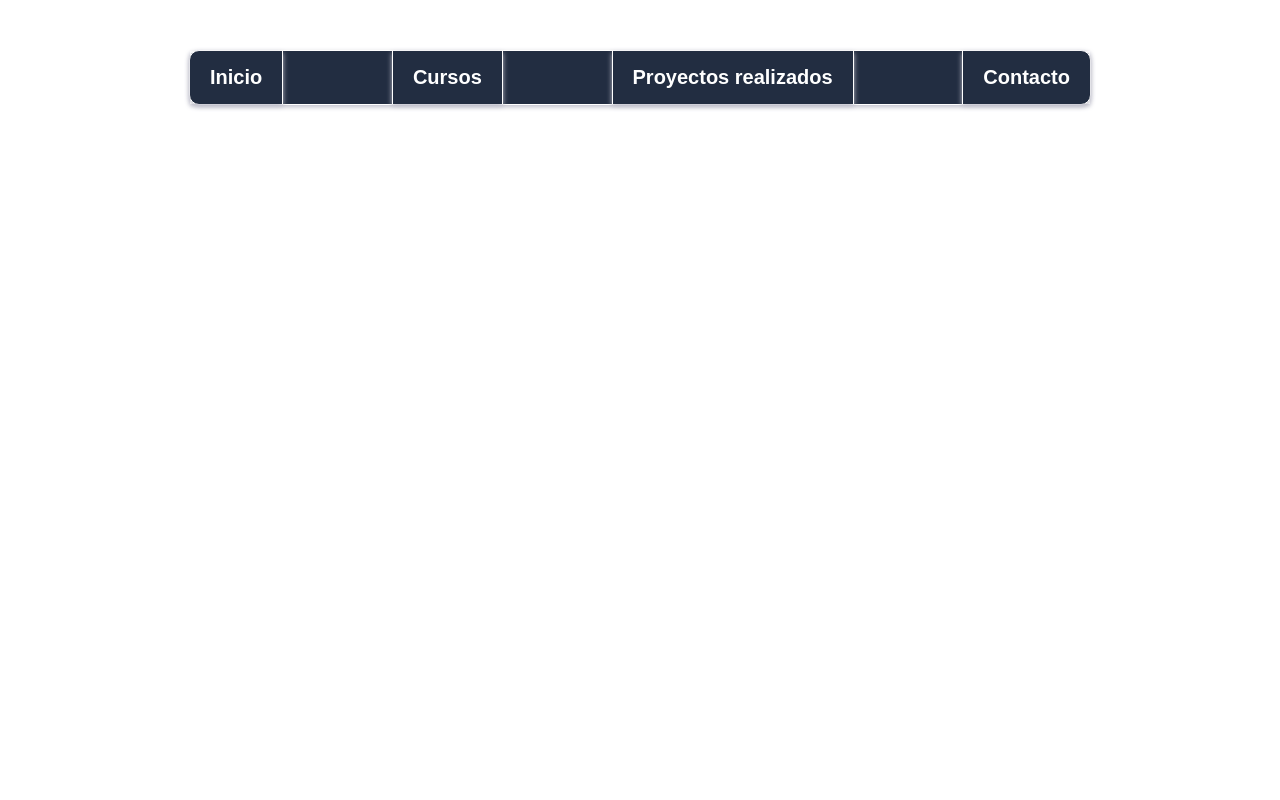
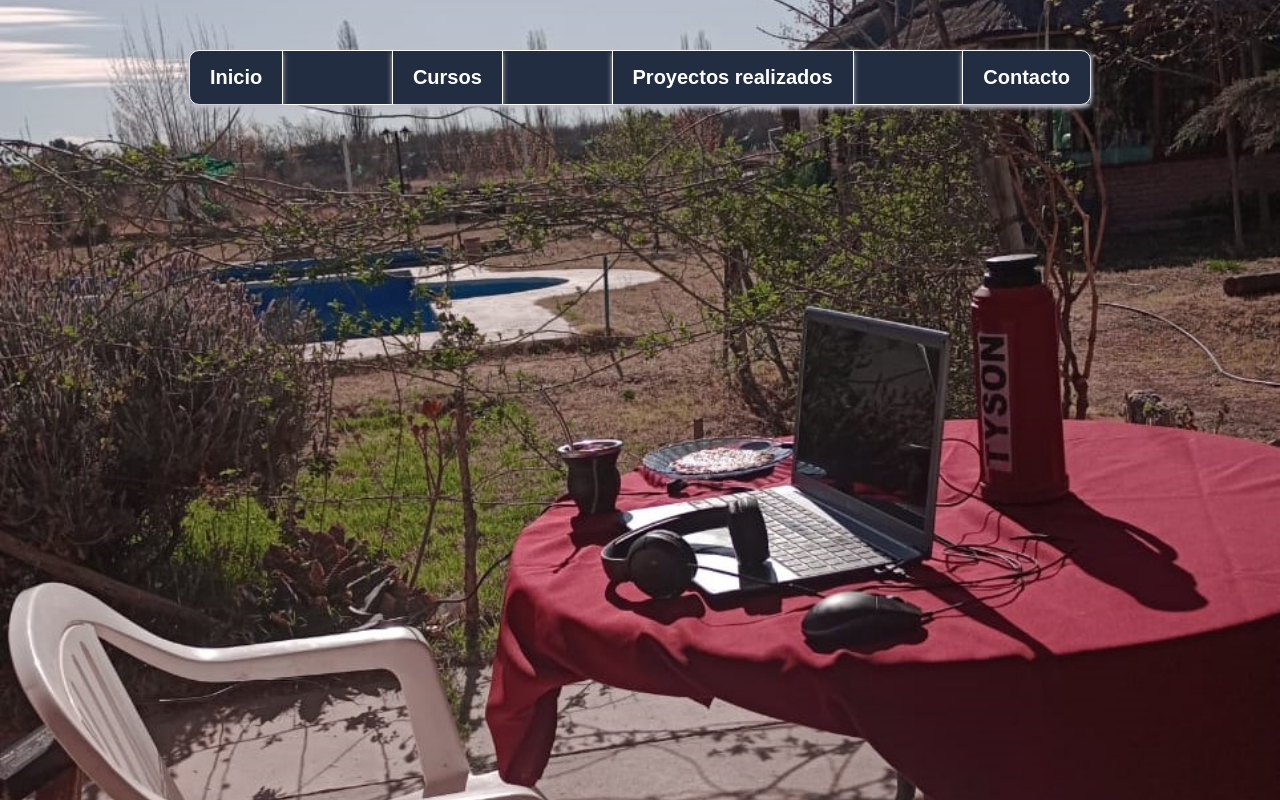
Before and after one commit to andyderin14/tysonDW, a plain HTML site: page index.html in a window 1280 px wide. Drawn offline with Linux system fonts and the light colour scheme; the site is published under a folder, as on GitHub Pages, so addresses that start at the root find nothing; a web font is replaced by a local one.

Commit message:
No puedo creer que el error era un punto en la ruta me quiero morir

```diff
--- a/css/estilos.css
+++ b/css/estilos.css
@@ -7,7 +7,7 @@
 }
 
 body {
-          background-image: url(/img/setup.jpeg);
+          background-image: url(../img/setup.jpeg);
           background-attachment:fixed;
           background-repeat: no-repeat;
           background-position: center;
```
